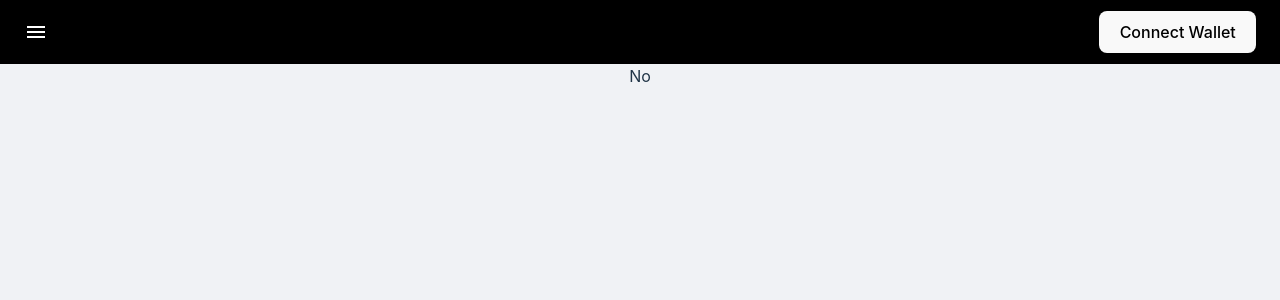
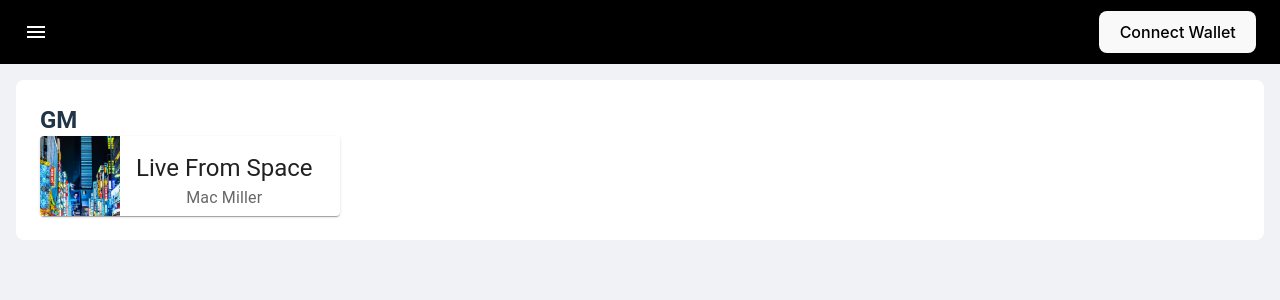
Before and after one commit to SeanTan7150/ethkl-zero-one, a React (Vite) app in the folder zeroone/: page /home in a window 1280 px wide. Shown: the top 300 px of the page. Built offline with nearby package versions, Linux system fonts and the light colour scheme; no server answers.

Commit message:
style: Home Page

```diff
--- a/zeroone/src/pages/home/HomePage.jsx
+++ b/zeroone/src/pages/home/HomePage.jsx
@@ -1,4 +1,22 @@
 import React from "react";
+
+import {
+  Box,
+  Card,
+  CardContent,
+  CardMedia,
+  Tabs,
+  Tab,
+  Button,
+  Table,
+  TableBody,
+  TableCell,
+  TableContainer,
+  TableHead,
+  TableRow,
+  Paper,
+  Typography,
+} from "@mui/material";
 
 export default function HomePage() {
   const [allArtists, setAllArtists] = React.useState([]);
@@ -21,5 +39,54 @@ export default function HomePage() {
     fetchArtists();
   }, []);
 
-  return <div>{allArtists.length !== 0 ? "Artist" : "No"}</div>;
+  // return <div>{allArtists.length !== 0 ? "Artist" : "No"}</div>;
+  return (
+    <>
+      <Box
+        sx={{
+          flex: 1,
+          p: 2,
+          maxWidth: 1280,
+          marginLeft: "auto",
+          marginRight: "auto",
+        }}
+      >
+        <Box sx={{ p: 3, mb: 3, backgroundColor: "#fff", borderRadius: "8px" }}>
+          <Typography
+            variant="h5"
+            sx={{
+              fontWeight: "bold",
+              textAlign: "start",
+            }}
+          >
+            GM
+          </Typography>
+          <Box>
+            <Card sx={{ display: "flex", maxWidth: "300px", height: "80px" }}>
+              <CardMedia
+                component="img"
+                sx={{ width: 80 }}
+                image="src/assets/store/store-placeholder.jpg"
+                alt="Live from space album cover"
+              />
+              <Box sx={{ display: "flex", flexDirection: "column" }}>
+                <CardContent sx={{ flex: "1 0 auto" }}>
+                  <Typography component="div" variant="h5">
+                    Live From Space
+                  </Typography>
+                  <Typography
+                    variant="subtitle1"
+                    component="div"
+                    sx={{ color: "text.secondary" }}
+                  >
+                    Mac Miller
+                  </Typography>
+                </CardContent>
+              </Box>
+            </Card>
+          </Box>
+        </Box>
+      </Box>
+    </>
+  );
 }
```
